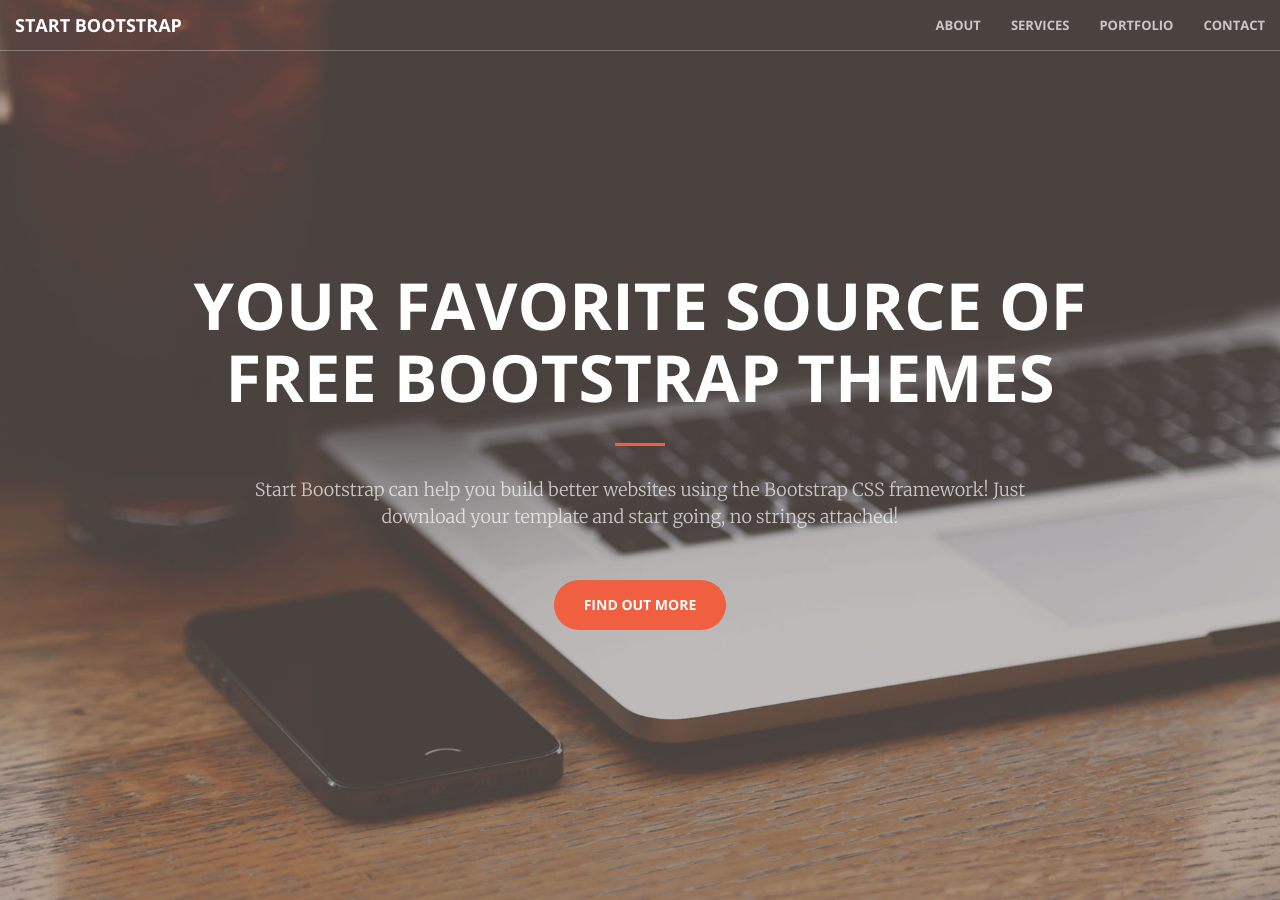
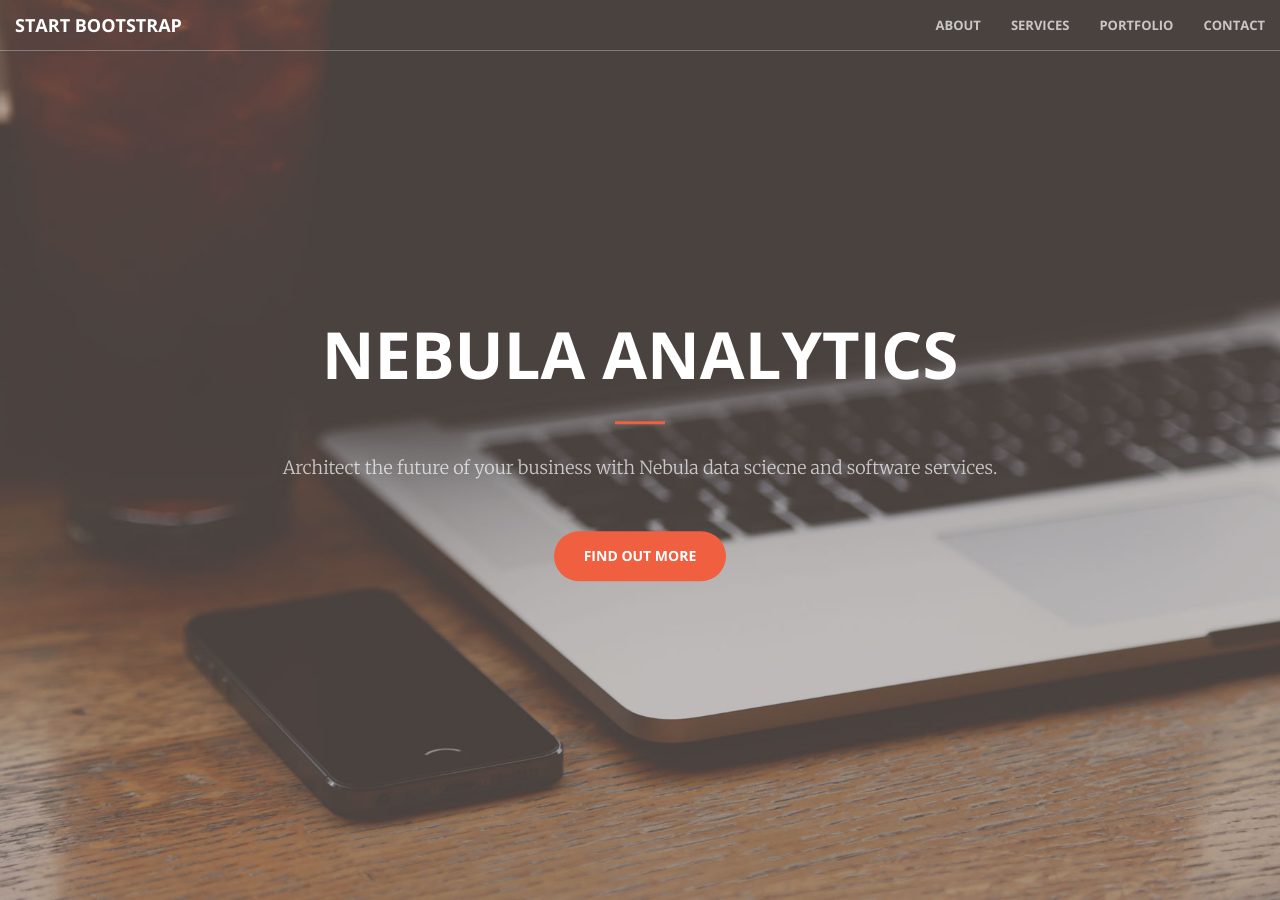
Before and after one commit to lszhou/nebula, a Jekyll site: the page built from index.html, in a window 1280 px wide and 900 px high. Built offline with Jekyll 4.4.1, drawn with Linux system fonts in a browser that asks for light colours.

Commit message:
init test commit

```diff
--- a/_includes/header.html
+++ b/_includes/header.html
@@ -1,9 +1,9 @@
 <header>
     <div class="header-content">
         <div class="header-content-inner">
-            <h1>Your Favorite Source of Free Bootstrap Themes</h1>
+            <h1>Nebula Analytics</h1>
             <hr>
-            <p>Start Bootstrap can help you build better websites using the Bootstrap CSS framework! Just download your template and start going, no strings attached!</p>
+            <p>Architect the future of your business with Nebula data sciecne and software services.</p>
             <a href="#about" class="btn btn-primary btn-xl page-scroll">Find Out More</a>
         </div>
     </div>
```
